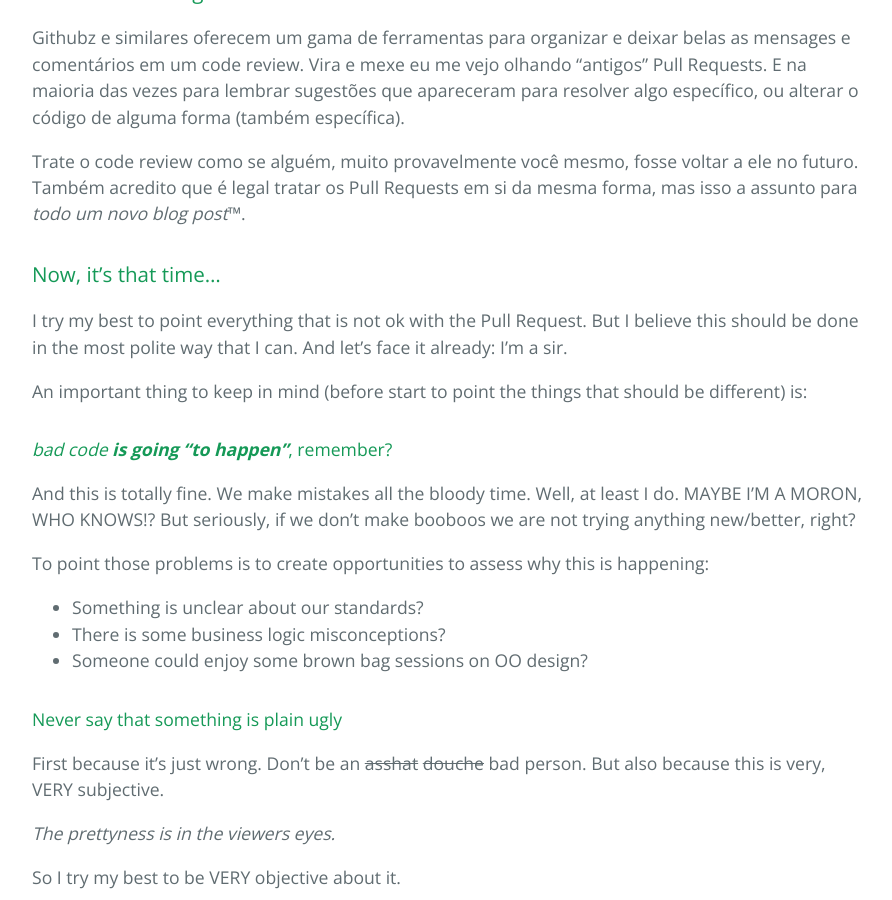
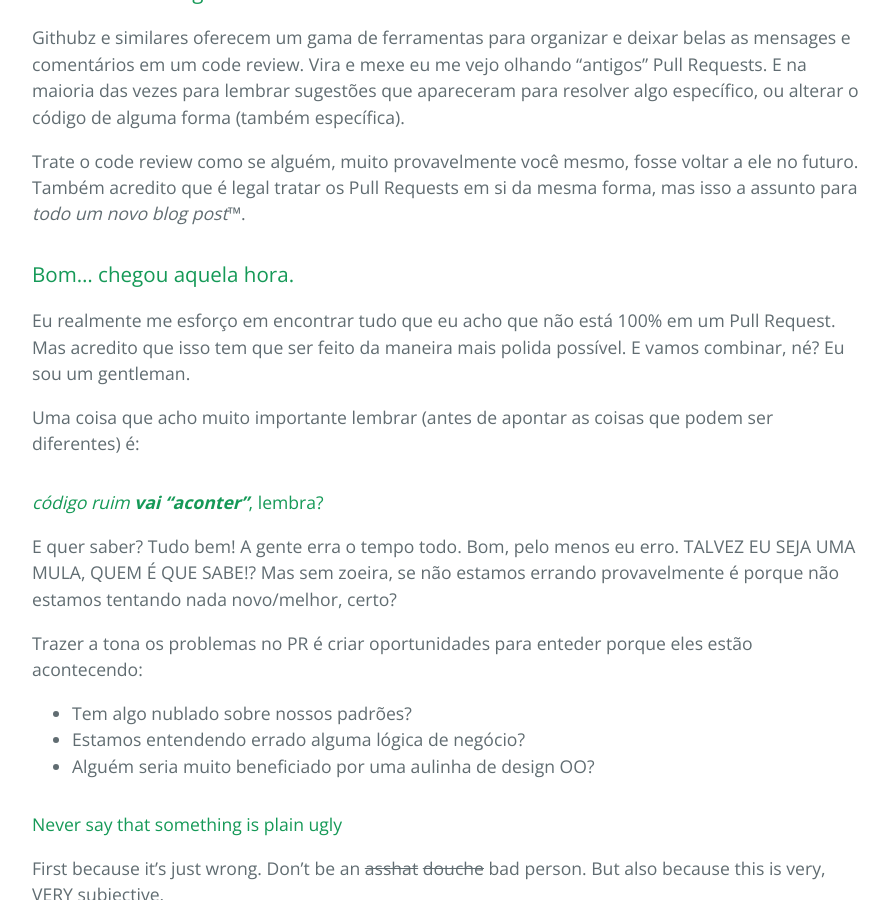
Before and after one commit to mistersourcerer/blog, a Jekyll site: the page built from _posts/pt-br/2017-04-06-the-polite-code-reviewer.md, in a window 1280 px wide and 900 px high, scrolled down 3611 px. Shown: the whole window, without its empty margins (192-1084 px from the left). Built offline with Jekyll 4.4.1, drawn with Linux system fonts in a browser that asks for light colours; our own code applies the rules of GitHub Pages for plain Markdown files.

Commit message:
Translate the "time to bash" bit.

```diff
--- a/_posts/pt-br/2017-04-06-the-polite-code-reviewer.md
+++ b/_posts/pt-br/2017-04-06-the-polite-code-reviewer.md
@@ -128,32 +128,32 @@ Também acredito que é legal tratar
 os Pull Requests em si da mesma forma,
 mas isso a assunto para _todo um novo blog post_™.
 
-### Now, it's that time...
+### Bom... chegou aquela hora.
 
-I try my best to point everything
-that is not ok with the Pull Request.
-But I believe this should be done in the
-most polite way that I can.
-And let's face it already: I'm a sir.
+Eu realmente me esforço em encontrar
+tudo que eu acho que não está 100% em um Pull Request.
+Mas acredito que isso tem que ser feito
+da maneira mais polida possível.
+E vamos combinar, né? Eu sou um gentleman.
 
-An important thing to keep in mind
-(before start to point the things that should be different)
-is:
+Uma coisa que acho muito importante lembrar
+(antes de apontar as coisas que podem ser diferentes)
+é:
 
-#### _bad code **is going "to happen"**_, remember?
+#### _código ruim **vai "aconter"**_, lembra?
 
-And this is totally fine.
-We make mistakes all the bloody time.
-Well, at least I do.
-MAYBE I'M A MORON, WHO KNOWS!?
-But seriously, if we don't make booboos
-we are not trying anything new/better, right?
+E quer saber? Tudo bem!
+A gente erra o tempo todo.
+Bom, pelo menos eu erro.
+TALVEZ EU SEJA UMA MULA, QUEM É QUE SABE!?
+Mas sem zoeira, se não estamos errando
+provavelmente é porque não estamos tentando nada novo/melhor, certo?
 
-To point those problems is
-to create opportunities to assess why this is happening:
- - Something is unclear about our standards?
- - There is some business logic misconceptions?
- - Someone could enjoy some brown bag sessions on OO design?
+Trazer a tona os problemas no PR
+é criar oportunidades para enteder porque eles estão acontecendo:
+ - Tem algo nublado sobre nossos padrões?
+ - Estamos entendendo errado alguma lógica de negócio?
+ - Alguém seria muito beneficiado por uma aulinha de design OO?
 
 #### Never say that something is plain ugly
 
```
